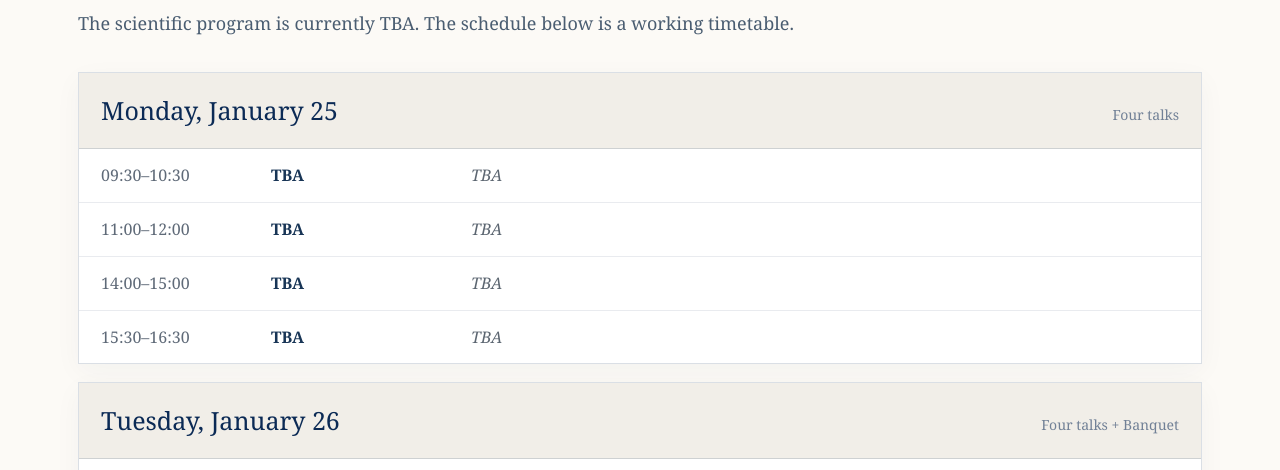
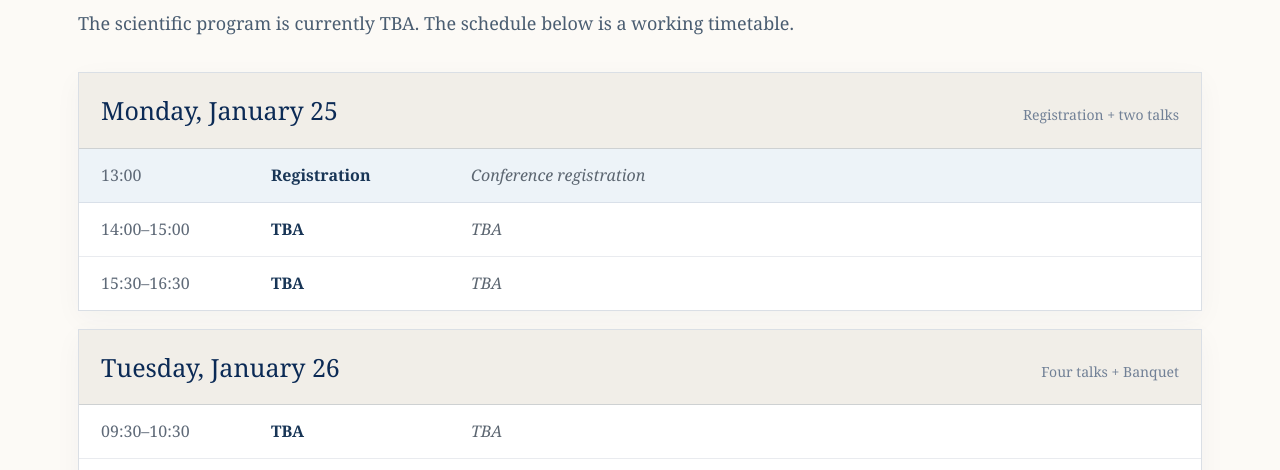
Before and after one commit to haesangsun-bit/adl2027, a plain HTML site: page program.html in a window 1280 px wide. Shown: the part 324-794 px from the top of the page. Drawn offline with Linux system fonts and the light colour scheme.

Commit message:
Revise Monday program with afternoon registration

```diff
--- a/program.html
+++ b/program.html
@@ -3,7 +3,7 @@
 <section class="page-hero"><div class="page-hero-inner"><div class="brand-line">January 25–29, 2027 · Hilton Gyeongju</div><h1>Program</h1></div></section>
 <main class="main"><div class="title-block"><h2>Scientific Program</h2><div class="gold-rule"></div><p class="intro">The scientific program is currently TBA. The schedule below is a working timetable.</p></div>
 <div class="schedule-days">
-<section class="day-card"><div class="day-head"><h3>Monday, January 25</h3><span>Four talks</span></div><div class="session"><div class="time">09:30–10:30</div><div class="speaker">TBA</div><div class="title">TBA</div></div><div class="session"><div class="time">11:00–12:00</div><div class="speaker">TBA</div><div class="title">TBA</div></div><div class="session"><div class="time">14:00–15:00</div><div class="speaker">TBA</div><div class="title">TBA</div></div><div class="session"><div class="time">15:30–16:30</div><div class="speaker">TBA</div><div class="title">TBA</div></div></section>
+<section class="day-card"><div class="day-head"><h3>Monday, January 25</h3><span>Registration + two talks</span></div><div class="session special"><div class="time">13:00</div><div class="speaker">Registration</div><div class="title">Conference registration</div></div><div class="session"><div class="time">14:00–15:00</div><div class="speaker">TBA</div><div class="title">TBA</div></div><div class="session"><div class="time">15:30–16:30</div><div class="speaker">TBA</div><div class="title">TBA</div></div></section>
 <section class="day-card"><div class="day-head"><h3>Tuesday, January 26</h3><span>Four talks + Banquet</span></div><div class="session"><div class="time">09:30–10:30</div><div class="speaker">TBA</div><div class="title">TBA</div></div><div class="session"><div class="time">11:00–12:00</div><div class="speaker">TBA</div><div class="title">TBA</div></div><div class="session"><div class="time">14:00–15:00</div><div class="speaker">TBA</div><div class="title">TBA</div></div><div class="session"><div class="time">15:30–16:30</div><div class="speaker">TBA</div><div class="title">TBA</div></div><div class="session banquet"><div class="time">18:30</div><div class="speaker">Banquet</div><div class="title">Details TBA</div></div></section>
 <section class="day-card"><div class="day-head"><h3>Wednesday, January 27</h3><span>Morning talks + Excursion</span></div><div class="session"><div class="time">09:30–10:30</div><div class="speaker">TBA</div><div class="title">TBA</div></div><div class="session"><div class="time">11:00–12:00</div><div class="speaker">TBA</div><div class="title">TBA</div></div><div class="session excursion"><div class="time">Afternoon</div><div class="speaker">Excursion</div><div class="title">Details TBA</div></div></section>
 <section class="day-card"><div class="day-head"><h3>Thursday, January 28</h3><span>Four talks</span></div><div class="session"><div class="time">09:30–10:30</div><div class="speaker">TBA</div><div class="title">TBA</div></div><div class="session"><div class="time">11:00–12:00</div><div class="speaker">TBA</div><div class="title">TBA</div></div><div class="session"><div class="time">14:00–15:00</div><div class="speaker">TBA</div><div class="title">TBA</div></div><div class="session"><div class="time">15:30–16:30</div><div class="speaker">TBA</div><div class="title">TBA</div></div></section>
```
